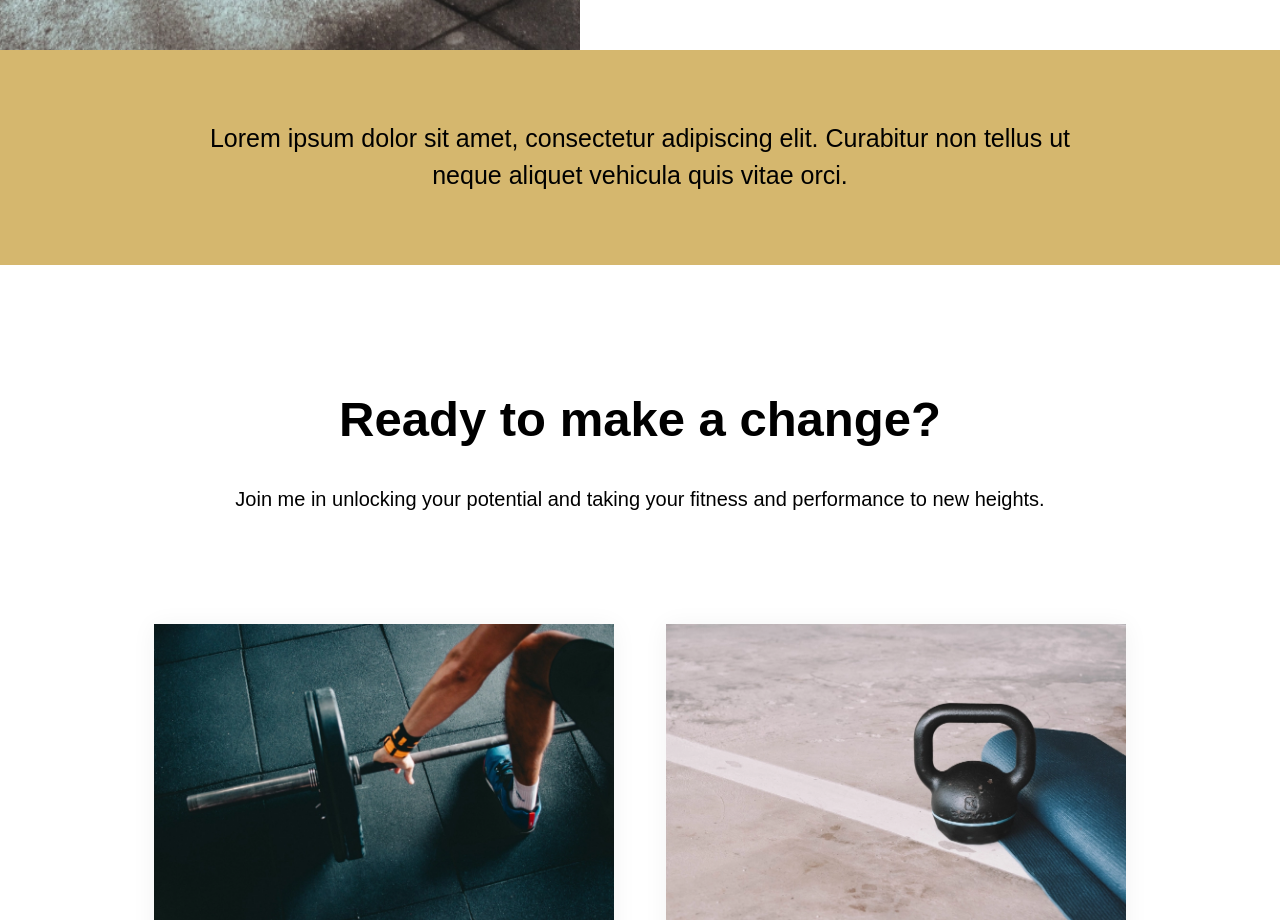
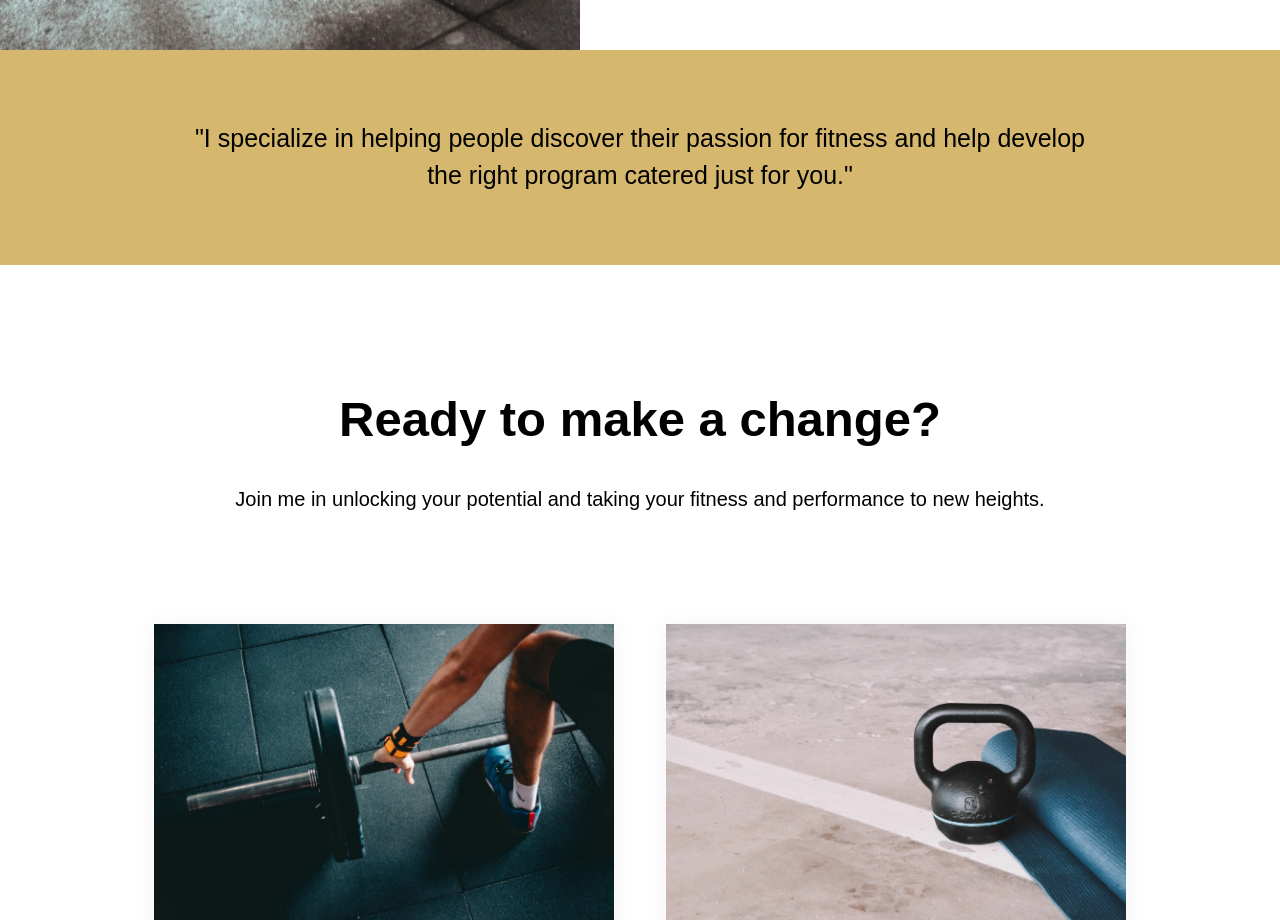
Before and after one commit to StuartMolnar/kevin-ye, a Next.js app: page / in a window 1280 px wide. Shown: the part 1600-2520 px from the top of the page. Built offline with nearby package versions, Linux system fonts and the light colour scheme.

Commit message:
add tagline content

```diff
--- a/components/index/TaglineBar.tsx
+++ b/components/index/TaglineBar.tsx
@@ -3,7 +3,7 @@ function TaglineBar() {
     return (
         <section className="bg-gold w-full py-[40px] md:py-[70px] px-[20px] md:px-10 flex flex-col justify-center items-center transition-all duration-200 ease-in-out">
         <h3 className="font-medium text-center text-h3 md:text-h3-dsk max-w-[900px]">
-          Lorem ipsum dolor sit amet, consectetur adipiscing elit. Curabitur non tellus ut neque aliquet vehicula quis vitae orci.
+          "I specialize in helping people discover their passion for fitness and help develop the right program catered just for you."
         </h3>
       </section>
     );
```
